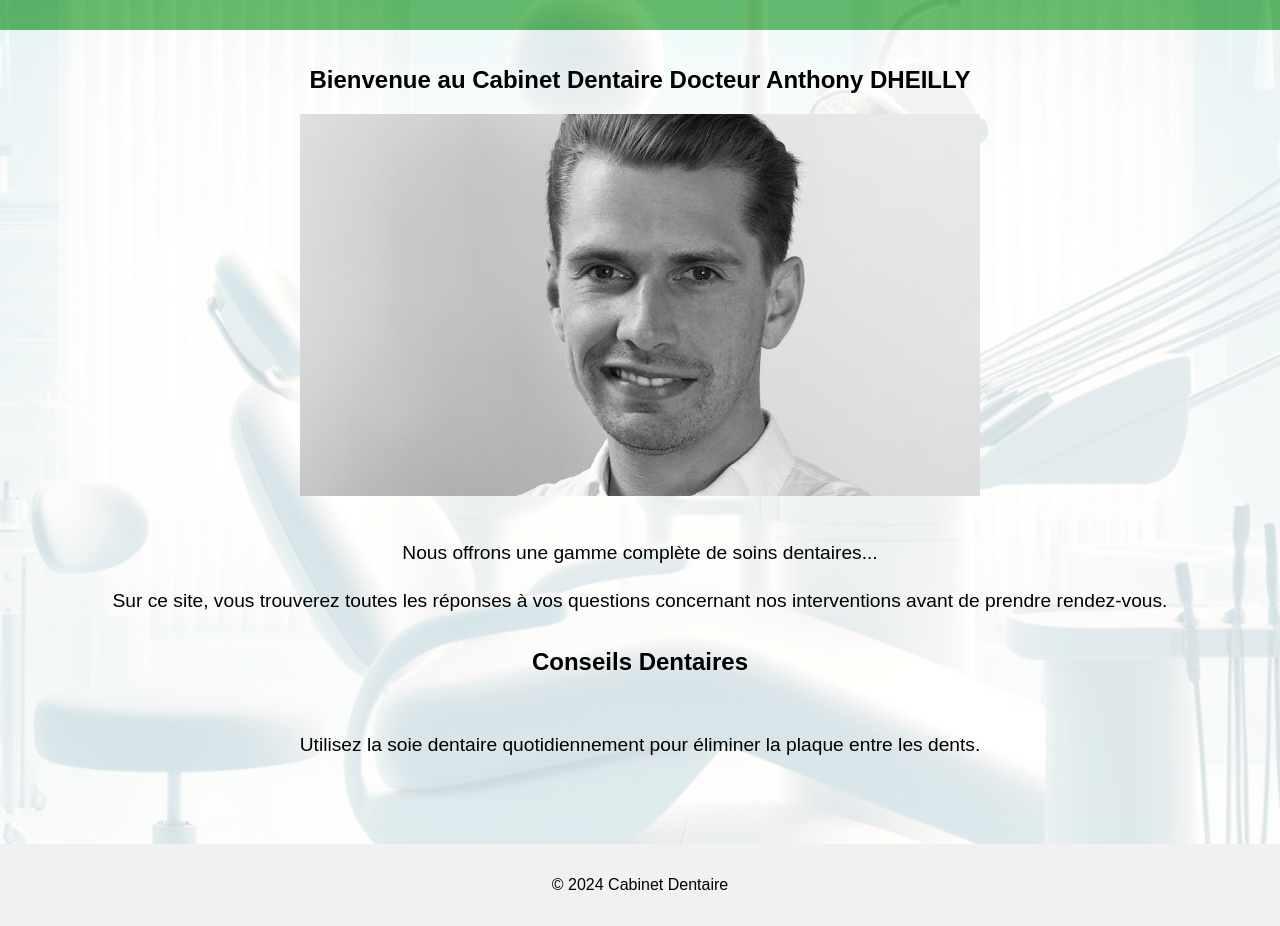
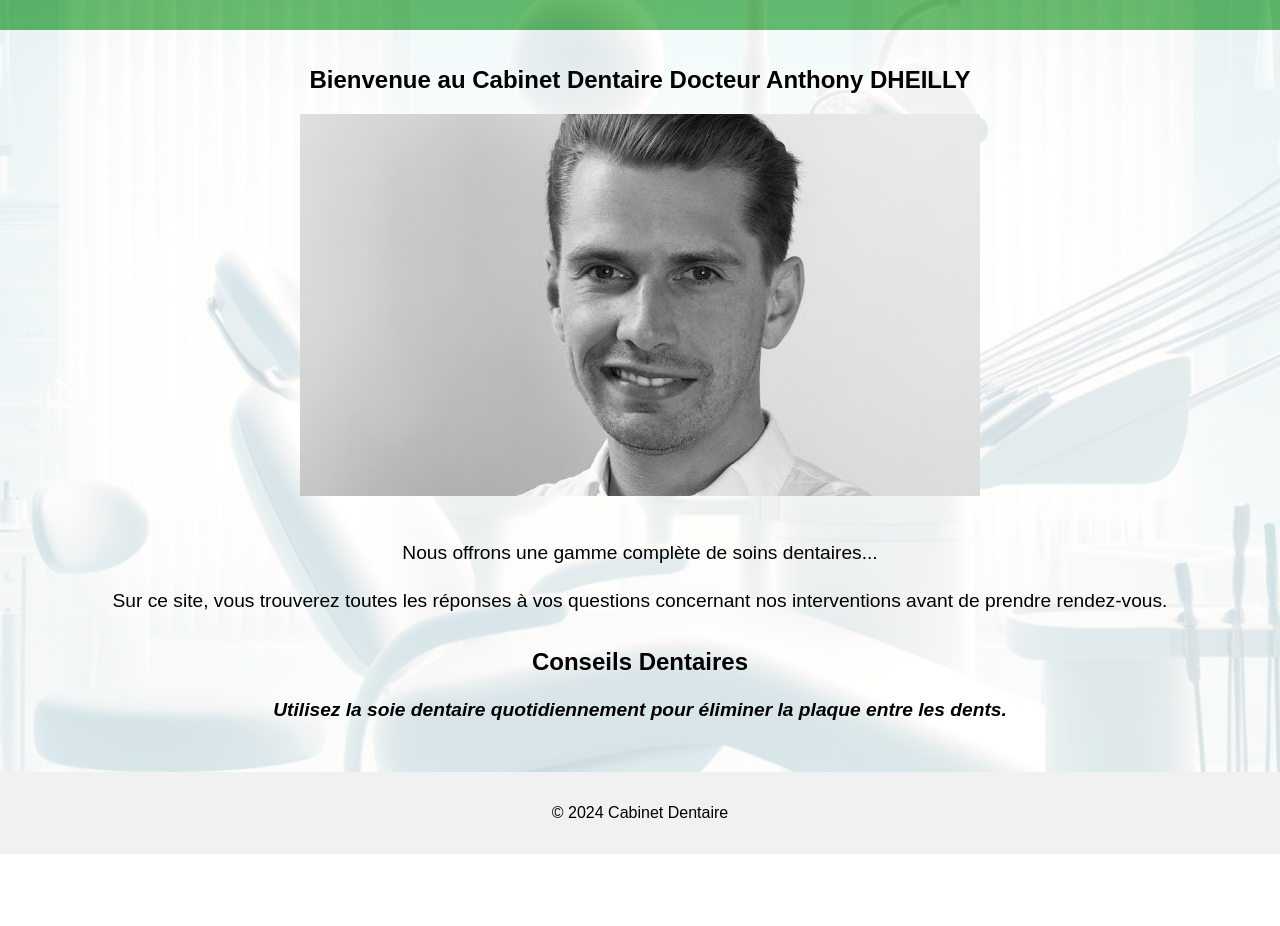
Before and after one commit to Fatexone/DOCTO, a plain HTML site: page docs/index.html in a window 1280 px wide. Shown: the part 116-1042 px from the top of the page. After the commit the page ends 970 px from the top, so only its background shows below. Drawn offline with Linux system fonts and the light colour scheme; some packages are replaced by stand-ins of ours.

Commit message:
Initial commit with new design

```diff
--- a/docs/script.js
+++ b/docs/script.js
@@ -151,9 +151,6 @@ document.addEventListener('DOMContentLoaded', () => {
     const faqCategories = document.querySelectorAll('.faq-category');
 
 
-// Nouveau code :
-
-
 
     // Navigation entre sections
     navLinks.forEach(link => {
--- a/docs/styles.css
+++ b/docs/styles.css
@@ -170,7 +170,6 @@ footer {
     display: flex;
     justify-content: center;
     align-items: center;
-    height: 100px; /* Ajustez la hauteur selon vos besoins */
     margin: 0 auto;
     flex-direction: column;
 }
@@ -179,4 +178,6 @@ footer {
     margin: 0;
     font-size: 1.2em;
     line-height: 1.5;
+    font-weight: bold;
+    font-style: italic;
 }
```
Also changed, not shown: docs/index.html (line endings or trailing spaces), 1 other file.
